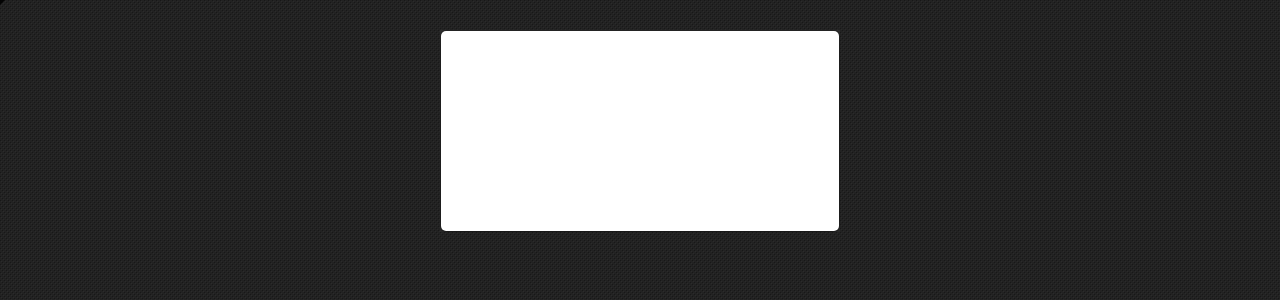
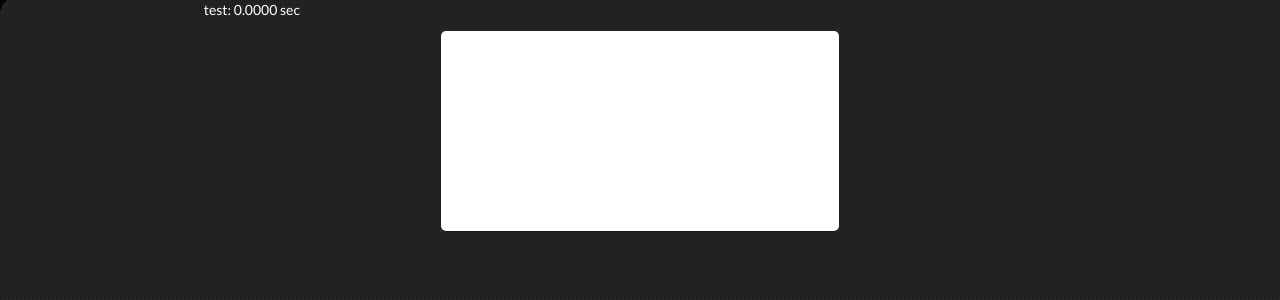
Before and after one commit to rdobrynin/print, a CodeIgniter app: the page made by application/views/templates/success_view.php in a window 1280 px wide. Shown: the top 300 px of the page. Run offline with CodeIgniter, Linux system fonts and the light colour scheme; data that the repository does not hold is empty; some libraries are stand-ins or nearby versions.

Commit message:
fixed brench

```diff
--- a/application/views/templates/footer_view.php
+++ b/application/views/templates/footer_view.php
@@ -51,6 +51,7 @@
     </div>
 </div> <!-- #/myModal -->
 <a id="back-to-top" href="#" class="btn btn-primary btn-lg back-to-top" role="button" title="Click to return on the top page" data-toggle="tooltip" data-placement="left"><span class="glyphicon glyphicon-chevron-up"></span></a>
+<div class="bench">test: <?php echo $this->benchmark->elapsed_time();?>&nbsp;sec</div>
 <!-- JavaScript -->
 <script src="//ajax.googleapis.com/ajax/libs/jquery/1.11.1/jquery.min.js"></script>
 <script src="js/bootstrap.min.js"></script>
--- a/application/views/templates/navtop_view.php
+++ b/application/views/templates/navtop_view.php
@@ -20,8 +20,9 @@
                  <a href="<?php print(base_url());?>profile"><img src="<?php print base_url().'uploads/avatar/'.($user[0]['avatar']); ?>"  height="45"></a>
                <?php endif ?>
             </span></span>
+
+        <span class="avatar-name visible-lg"><?php print(show_role($user[0]['role'])); ?></span>
     </li>
-    <span class="avatar-name visible-lg"><?php print(show_role($user[0]['role'])); ?></span>
   </ul>
 <div class="show-info"><div class="show-info-content"></div><div class="expandable-image"></div></div>
   <div class="show-info-error"><div class="show-info-content"></div><div class="expandable-nagative-image"></div></div>
--- a/css/elements.css
+++ b/css/elements.css
@@ -482,3 +482,11 @@ textarea {
     -moz-border-radius: 4px;
     -webkit-border-radius: 4px;
 }
+
+.bench {
+    color:#fff;
+    margin: 0 auto;
+    position: fixed;
+    text-align: right;
+    width: 300px;
+}
```
